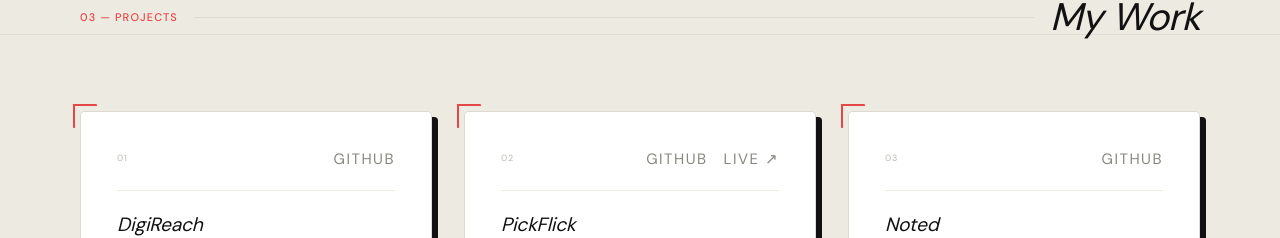
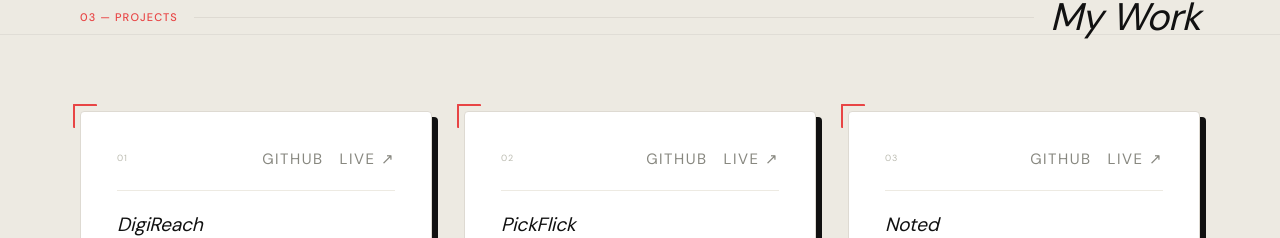
Before and after one commit to Sabeen44/sabeen-portfolio-updated, a Next.js app: page / in a window 1280 px wide. Shown: the part 1645-1883 px from the top of the page. Built offline with nearby package versions, Linux system fonts and the light colour scheme; a web font is replaced by a local one.

Commit message:
added live links to project cards

```diff
--- a/src/app/components/Projects.js
+++ b/src/app/components/Projects.js
@@ -10,7 +10,7 @@
     title: 'DigiReach',
     description: 'Redesigned and rebuilt a client\'s site into a modern SaaS-style platform with subscription-based access, scalable architecture, and a polished user‑first interface.',
     tags: ['React/Vite', 'Node.js', 'Supabase'],
-    liveUrl: 'https://github.com/Sabeen44/digiReach',
+    liveUrl: 'https://www.digireachnow.com/',
     githubUrl: 'https://github.com/Sabeen44/digiReach',
     caseStudyUrl: '/case-study/digireach',
   },
@@ -27,7 +27,7 @@
     title: 'Noted',
     description: 'Google Docs lite — users create notebooks, write notes, and collaborate in real time. Features online presence indicators, a rich text editor, and an AI writing assistant.',
     tags: ['Next.js', 'Supabase', 'Claude API', 'TipTap'],
-    liveUrl: 'https://github.com/Sabeen44/Noted',
+    liveUrl: 'https://noted-iota-three.vercel.app/',
     githubUrl: 'https://github.com/Sabeen44/Noted',
   },
 ];
```
Also changed, not shown: .claude/settings.local.json (added).
